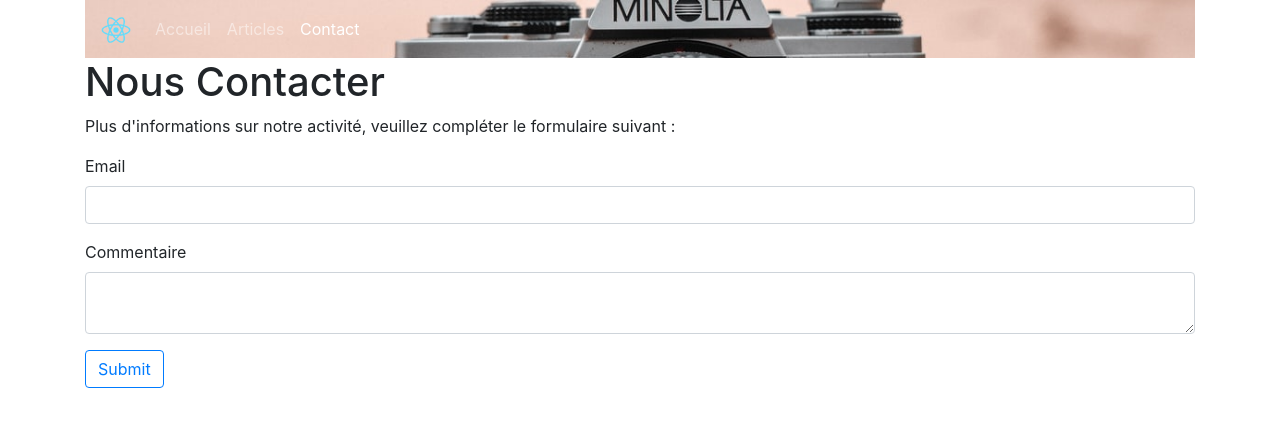
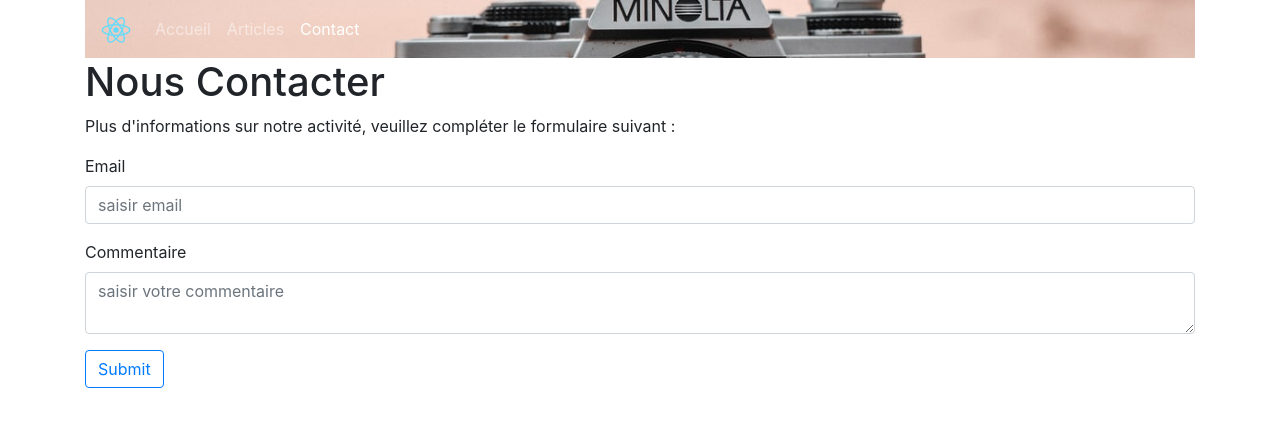
Before and after one commit to webdevproformation/react-j4-juin2020, a React (Create React App) app: page /contact in a window 1280 px wide. Shown: the top 426 px of the page. Built offline with nearby package versions, Linux system fonts and the light colour scheme.

Commit message:
formulaire de contact

```diff
--- a/src/front/Contact.jsx
+++ b/src/front/Contact.jsx
@@ -1,27 +1,69 @@
 import React, { Component } from 'react';
 
 class Contact extends Component {
-    state = {}
+    state = {
+        contact: {
+            email: "",
+            commentaire: ""
+        }
+    }
+    traitementForm(e) {
+        e.preventDefault();
+        // permet de bloquer le chargement automatique de la page
+        // dans la balise form => attribut action=""
+        alert("je viens de cliquer sur le bouton");
+    }
+
+    change(e) {
+        // pause => retour à 10h45 => je vous explique ces 3 lignes
+        // 1 la méthode change appeler sur les champs email et sur le champ textarea
+
+        // clone de this.state.contact dans la variable contact
+        const contact = { ...this.state.contact };
+
+        // dans la variable clonée
+        // contact.email // méthode classique
+        // let nom = "email"
+        // contact[nom]
+        contact[e.currentTarget.name] = e.currentTarget.value;
+        //
+        this.setState({ contact: contact });
+    }
+
     render() {
         return (
             <div>
                 <h1>Nous Contacter</h1>
                 <p>Plus d'informations sur notre activité, veuillez compléter le formulaire suivant :</p>
-                <form>
+                <form onSubmit={this.traitementForm.bind(this)}>
                     <div className="form-group">
                         <label htmlFor="email">Email</label>
-                        <input type="email" id="email" className="form-control" name="email" />
+                        <input
+                            type="email"
+                            id="email"
+                            className="form-control"
+                            name="email"
+                            value={this.state.contact.email}
+                            onChange={this.change.bind(this)}
+                            placeholder="saisir email"
+                        />
                     </div>
                     <div className="form-group">
                         <label htmlFor="commentaire">Commentaire</label>
-                        <textarea name="commentaire" id="commentaire" className="form-control"></textarea>
+                        <textarea
+                            name="commentaire"
+                            id="commentaire"
+                            className="form-control"
+                            value={this.state.contact.commentaire}
+                            onChange={this.change.bind(this)}
+                            placeholder="saisir votre commentaire"
+                        ></textarea>
                     </div>
                     <div className="form-group">
                         <input type="submit" className="btn btn-outline-primary" />
                     </div>
                 </form>
             </div>
-
         );
     }
 }
--- a/src/front/Home.jsx
+++ b/src/front/Home.jsx
@@ -26,6 +26,11 @@ class Home extends Component {
         });
     }
 
+    more(text, max = 80) {
+        return text.slice(0, max);
+    }
+
+
     render() {
         return (
             <div>
@@ -37,7 +42,7 @@ class Home extends Component {
                                 <div className="card px-2">
                                     <h2>{item.titre}</h2>
                                     <img src={item.url + item.id} alt="" className="img-fluid" />
-                                    <p>{item.content}</p>
+                                    <p>{this.more(item.content)}</p>
                                     <p><Link to={"/articles/" + item.id} className="btn btn-info">Lire la suite</Link></p>
                                 </div>
 
--- a/src/front/Post.jsx
+++ b/src/front/Post.jsx
@@ -15,6 +15,8 @@ class Post extends Component {
             contenu: findArticleById(id)
         });
     }
+
+
     render() {
         return (
             <div>
--- a/src/services/ArticlesFictifs.js
+++ b/src/services/ArticlesFictifs.js
@@ -21,10 +21,8 @@ export const data = [
 
 /* récupérer un nombre maximum d'article */
 export function getLastArticles(nbArticle) {
-    let resultat = []
+    let resultat = [];
     for (let i = 0; i < nbArticle; i++) {
-        // je veux afficher les 80 premiers caractères de contenu
-        data[i].content = data[i].content.substr(0, 80);
         resultat.push(data[i]);
     }
     return resultat;
```
